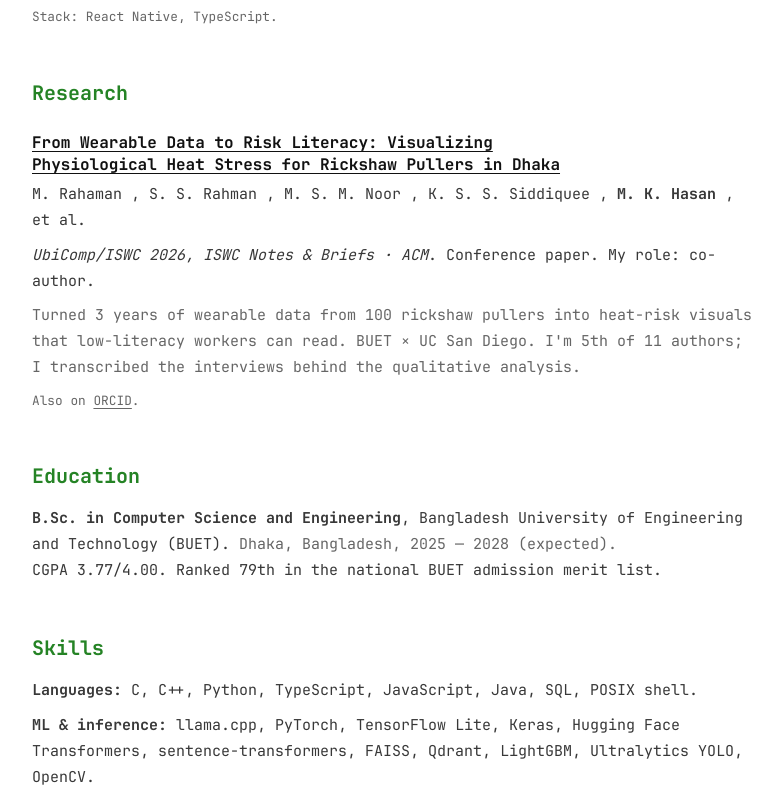
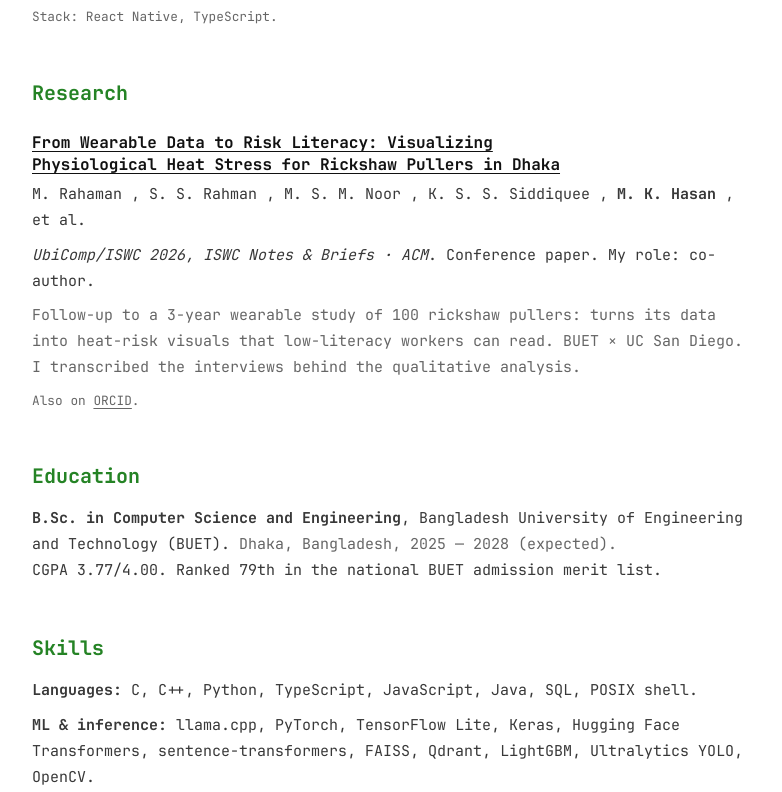
Before and after one commit to Kamrulhasan12345/kamrulhasan12345.github.io, an Astro site: page /about in a window 1280 px wide. Shown: the part 1030-1822 px from the top of the page, without its empty margins (248-1030 px from the left). Built offline with nearby package versions, Linux system fonts and the light colour scheme; Astro itself is replaced by a stand-in of ours.

Commit message:
Paper reads as a follow-up study, no author position; About first in the nav

```diff
--- a/src/components/Header.astro
+++ b/src/components/Header.astro
@@ -5,9 +5,9 @@ import { profile } from "@/data/resume";
 // the name links home; Writing appears once there is something to read
 const hasPosts = (await getPosts()).length > 0;
 const links = [
+	{ href: "/about/", label: "About" },
 	{ href: "/projects/", label: "Projects" },
 	...(hasPosts ? [{ href: "/blog/", label: "Writing" }] : []),
-	{ href: "/about/", label: "About" },
 	{ href: "/resume.pdf", label: "Résumé (PDF)" },
 ];
 const path = Astro.url.pathname;
--- a/src/data/resume.ts
+++ b/src/data/resume.ts
@@ -78,7 +78,7 @@ export const research = [
 		kind: "Conference paper",
 		authors: ["M. Rahaman", "S. S. Rahman", "M. S. M. Noor", "K. S. S. Siddiquee", "M. K. Hasan", "et al."],
 		venue: "UbiComp/ISWC 2026, ISWC Notes & Briefs · ACM",
-		detail: "Turned 3 years of wearable data from 100 rickshaw pullers into heat-risk visuals that low-literacy workers can read. BUET × UC San Diego. I'm 5th of 11 authors; I transcribed the interviews behind the qualitative analysis.",
+		detail: "Follow-up to a 3-year wearable study of 100 rickshaw pullers: turns its data into heat-risk visuals that low-literacy workers can read. BUET × UC San Diego. I transcribed the interviews behind the qualitative analysis.",
 		role: "Co-author",
 		link: "https://doi.org/10.1145/3830727.3834827",
 	},
```
